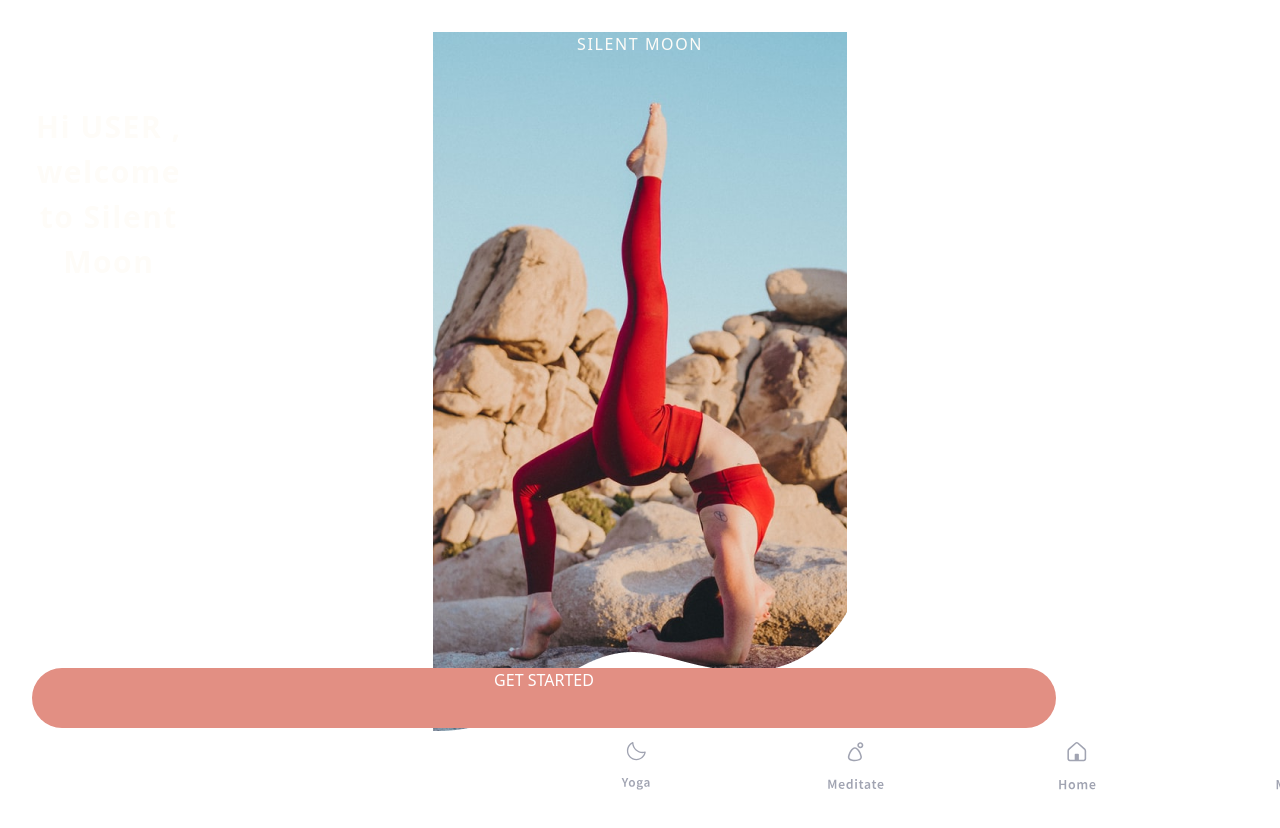
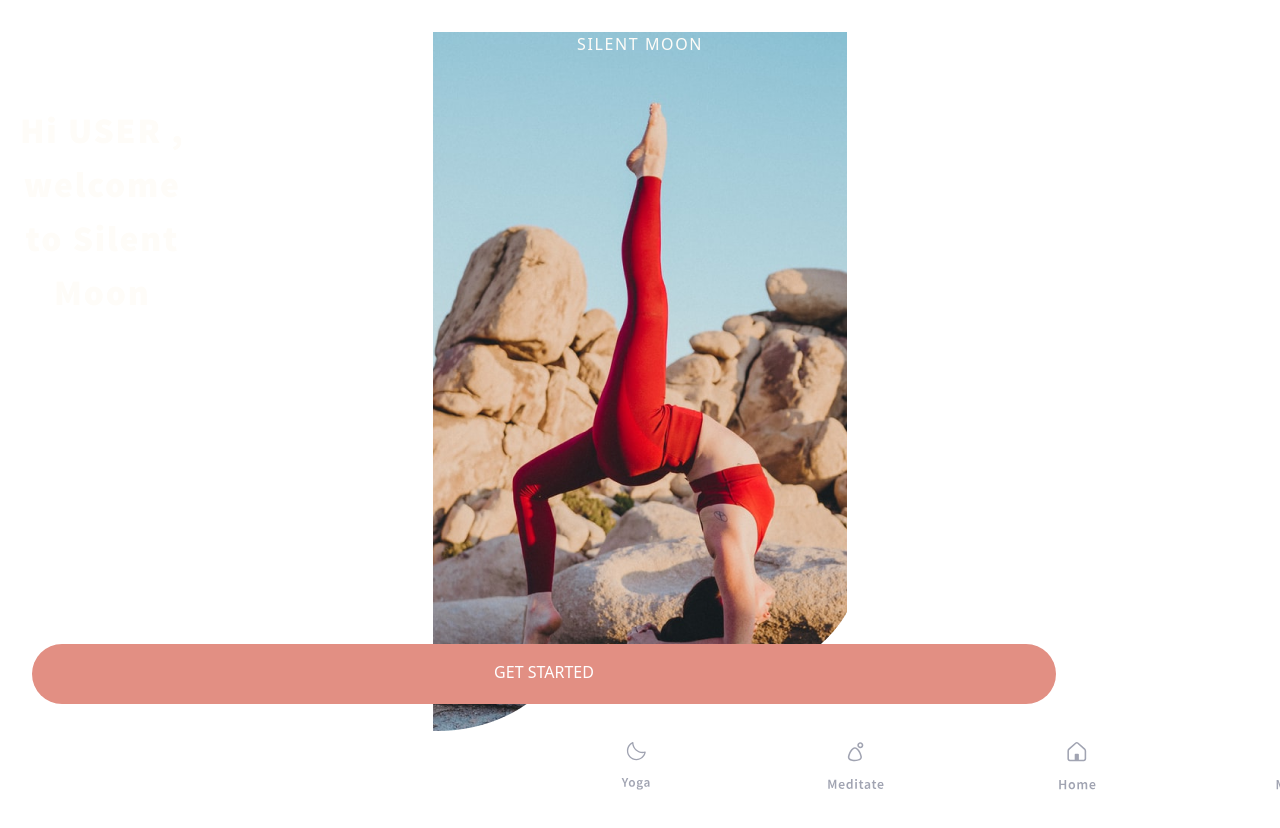
Before and after one commit to sharonVko/silent-moon, a React (Vite) app: page /welcome in a window 1280 px wide. Shown: the top 828 px of the page. Built offline with nearby package versions, Linux system fonts and the light colour scheme; no server answers; the database is empty.

Commit message:
minor changes in welcomepage

```diff
--- a/src/index.css
+++ b/src/index.css
@@ -1,5 +1,5 @@
 @import 'tailwindcss';
-
+@plugin "daisyui";
 
 @font-face {
     font-family: 'Source Sans Pro 1';
--- a/src/pages/welcome/Welcome.tsx
+++ b/src/pages/welcome/Welcome.tsx
@@ -9,8 +9,8 @@ export const Welcome = () => {
     <div className="bg-[url('/img/welcome_page.png')] bg-contain bg-no-repeat h-screen w-full mb-12">
     </div>
     <h3 className="light-cream text-center text-[16px] font-medium tracking-widest absolute inset-x-0 top-8 z-1 ">SILENT MOON</h3>
-      <p className="light-cream text-3xl/normal tracking-wider font-extrabold pl-8 pt-2 absolute top-24 left-1">Hi USER , <br /> welcome <br />
+      <p className="sans-pro-900 light-cream text-[36px]/normal tracking-wider font-extrabold pl-4 pt-2 absolute top-24 left-1">Hi USER , <br /> welcome <br />
       to Silent <br /> Moon</p>
-    <Link to={'/home'} className="btn-pink absolute bottom-18 left-8">GET STARTED</Link>
+    <Link to={'/home'} className="btn-pink light-cream absolute bottom-24 left-8 text-center pt-4">GET STARTED</Link>
   </div>;
 };
```
Also changed, not shown: 1 other file (tests, documents, lock files or other folders).
